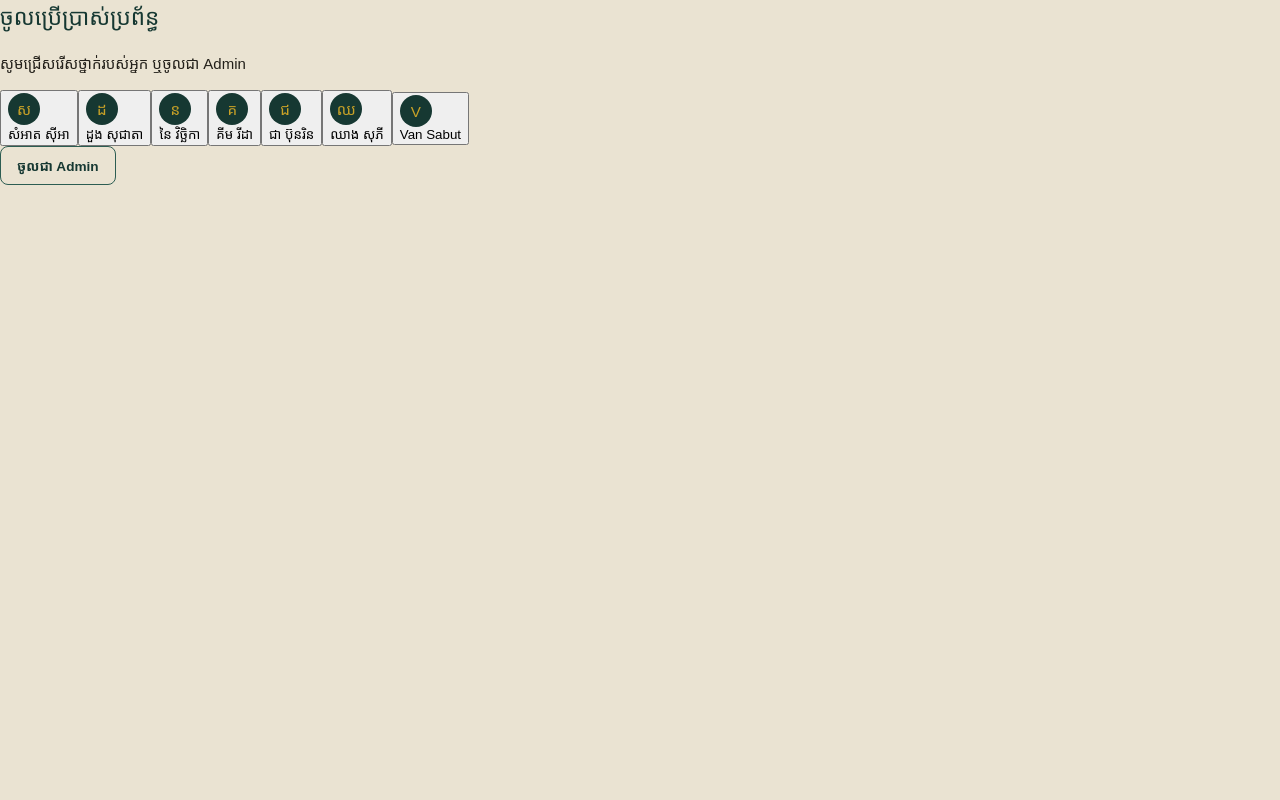
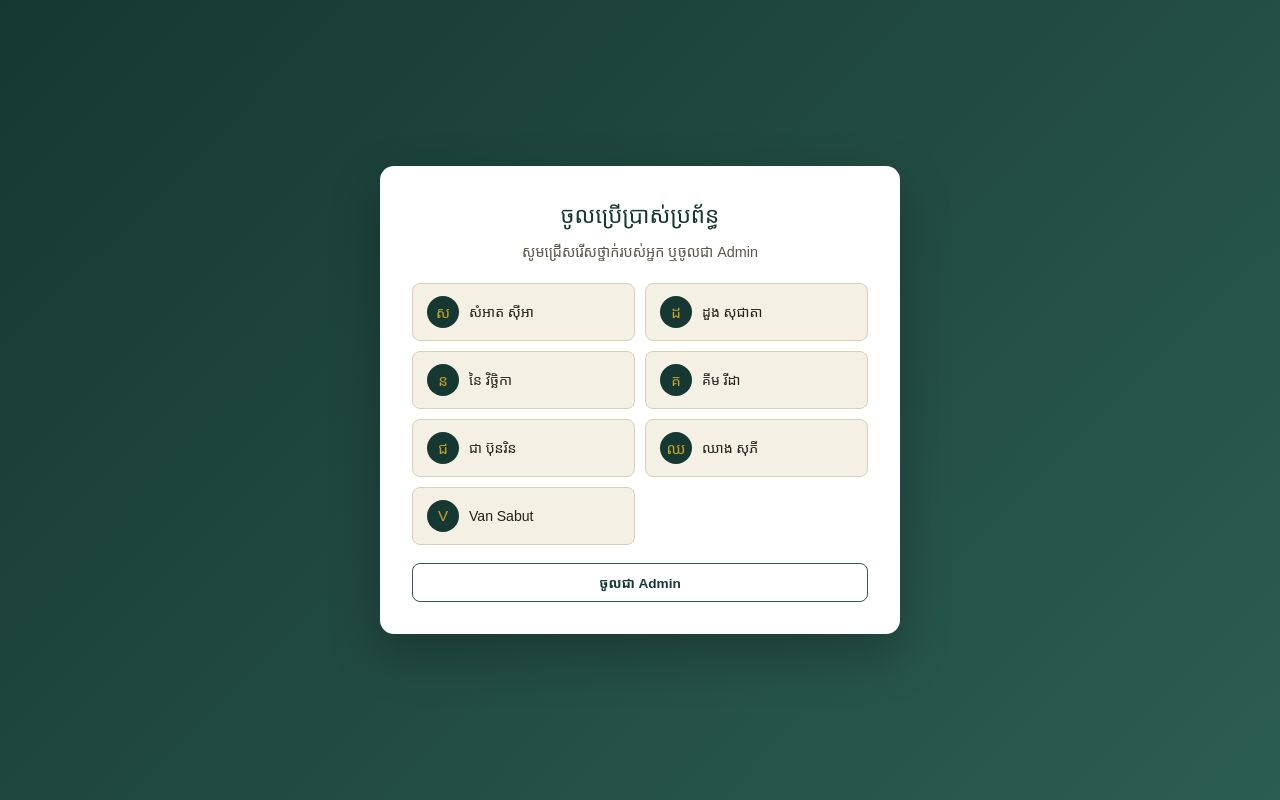
Before and after one commit to songfeel99-sketch/SHC-Version1.1.1, a plain HTML site: page index.html in a window 1280 px wide. Drawn offline with Linux system fonts and the light colour scheme; no server answers; a web font is replaced by a local one.

Commit message:
Update style.css

```diff
--- a/style.css
+++ b/style.css
@@ -330,3 +330,55 @@ td.col-index{ text-align:center; color:var(--text-soft); }
 @media (prefers-reduced-motion: reduce){
   .btn{ transition:none; }
 }
+
+/* ===== LOGIN SCREEN ===== */
+.login-screen{
+  min-height:100vh;
+  display:flex;
+  align-items:center;
+  justify-content:center;
+  background:linear-gradient(135deg,var(--primary) 0%,var(--primary-light) 100%);
+  padding:20px;
+}
+.login-screen[hidden]{ display:none; }
+.login-card{
+  background:var(--surface);
+  border-radius:var(--radius-md);
+  box-shadow:0 20px 50px rgba(0,0,0,0.25);
+  padding:32px;
+  width:100%;
+  max-width:520px;
+  text-align:center;
+}
+.login-card h2{ font-size:1.4rem; margin-bottom:6px; }
+.login-sub{ color:var(--text-soft); font-size:.9rem; margin:0 0 20px; }
+.login-grid{
+  display:grid;
+  grid-template-columns:repeat(2, 1fr);
+  gap:10px;
+  margin-bottom:18px;
+}
+.login-class-btn{
+  display:flex;
+  align-items:center;
+  gap:10px;
+  padding:12px 14px;
+  border-radius:var(--radius-sm);
+  border:1px solid var(--border);
+  background:var(--surface-soft);
+  color:var(--text);
+  font-family:inherit;
+  font-size:.88rem;
+  cursor:pointer;
+  text-align:right;
+  transition:background .15s ease, border-color .15s ease;
+}
+.login-class-btn:hover{
+  background:var(--primary-pale);
+  border-color:var(--primary-light);
+}
+.login-admin-btn{ width:100%; }
+
+@media (max-width:480px){
+  .login-grid{ grid-template-columns:1fr; }
+}
```
